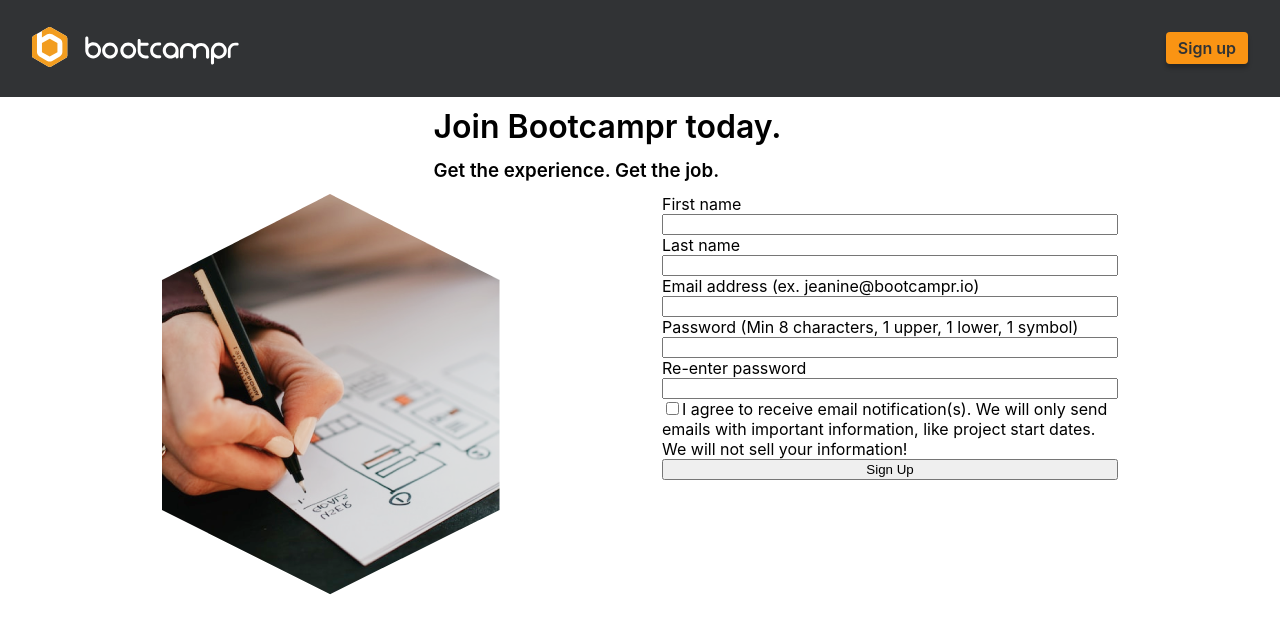
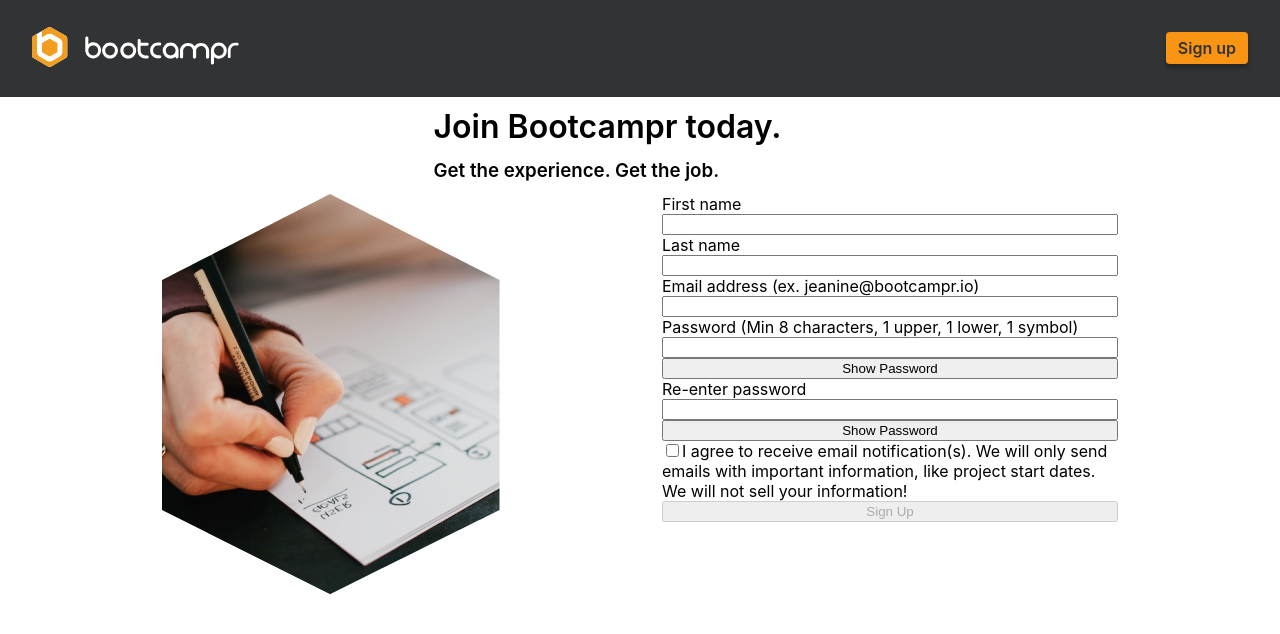
Before and after one commit to yeezick/bootcampr-assessment, a React (Create React App) app in the folder frontend/: page /sign-up in a window 1280 px wide. Shown: the top 634 px of the page. Built offline with nearby package versions, Linux system fonts and the light colour scheme.

Commit message:
add more logic to sing up component to hanlde password criteria and render corresponding message

```diff
--- a/frontend/src/screens/SignUp/SignUp.tsx
+++ b/frontend/src/screens/SignUp/SignUp.tsx
@@ -1,8 +1,106 @@
-import React from 'react'
+import React, { useState } from 'react'
 import SignupLogo from 'assets/SignupLogo.png'
 import './Signup.scss'
 
 export const SignUp: React.FC = () => {
+  const [firstName, setFirstName] = useState<string>('');
+  const [lastName, setLastName] = useState<string>('');
+  const [email, setEmail] = useState<string>('');
+  const [password, setPassword] = useState<string>('');
+  const [reenteredPassword, setReenteredPassword] = useState<string>('');
+  const [passwordsMatch, setPasswordsMatch] = useState<boolean>(false);
+  const [needPasswordValidations, setNeedPasswordValidations] = useState<string[]>([]);
+  const [metPasswordValidations, setMetPasswordValidations] = useState<string[]>([]);
+  const [showPasswordValidations, setShowPasswordValidations] = useState<boolean>(false);
+  const [receiveNotifications, setReceiveNotifications] = useState<boolean>(false);
+  const [showPassword, setShowPassword] = useState<boolean>(false);
+
+  const handleFirstNameChange = (e: React.ChangeEvent<HTMLInputElement>) => {
+    setFirstName(e.target.value);
+  };
+
+  const handleLastNameChange = (e: React.ChangeEvent<HTMLInputElement>) => {
+    setLastName(e.target.value);
+  };
+
+  const handleEmailChange = (e: React.ChangeEvent<HTMLInputElement>) => {
+    setEmail(e.target.value);
+  };
+
+  const handlePasswordChange = (e: React.ChangeEvent<HTMLInputElement>) => {
+    const newPass = e.target.value;
+    setPassword(newPass);
+    validatePassword(newPass);
+  };
+
+  const handleReenteredPasswordChange = (e: React.ChangeEvent<HTMLInputElement>) => {
+    const reenteredPass = e.target.value;
+    setReenteredPassword(reenteredPass);
+
+    if (reenteredPass === password) {
+      setPasswordsMatch(true);
+      setShowPasswordValidations(false)
+    } else {
+      setPasswordsMatch(false);
+      return;
+    }
+  };
+
+  const handleReceiveNotificationsChange = () => {
+    setReceiveNotifications(!receiveNotifications);
+  };
+
+  const handlePasswordVisibility = () => {
+    setShowPassword(!showPassword);
+  };
+
+  const signupButtonDisabled = (): boolean => {
+    return (
+      !passwordsMatch ||
+      firstName === "" ||
+      lastName === "" ||
+      email === "" ||
+      needPasswordValidations.length > 0
+    );
+  };
+
+  const handleSubmit = (e: React.FormEvent<HTMLFormElement>) => {
+    return;
+  };
+
+  const validatePassword = (password: string) => {
+    const needValidations: string[] = [];
+    const metValidations: string[] = [];
+
+    if (!/[A-Z]/.test(password)) {
+      needValidations.push('1 uppercase');
+    } else if (/[A-Z]/.test(password)) {
+      metValidations.push('1 uppercase');
+    }
+
+    if (!/[a-z]/.test(password)) {
+      needValidations.push('1 lowercase');
+    } else if (/[a-z]/.test(password)) {
+      metValidations.push('1 lowercase');
+    }
+
+    if (!/\d/.test(password) && !/[!@#$%^&*(),.?":{}|<>]/.test(password)) {
+      needValidations.push('1 symbol');
+    } else if (!/\d/.test(password) && /[!@#$%^&*(),.?":{}|<>]/.test(password)) {
+      metValidations.push('1 symbol');
+    }
+
+    if (password.length < 8) {
+      needValidations.push('Minimum 8 characters');
+    } else if (password.length >= 8) {
+      metValidations.push('Minimum 8 characters');
+    }
+
+    setNeedPasswordValidations(needValidations);
+    setMetPasswordValidations(metValidations);
+    setShowPasswordValidations(true);
+  };
+
   return (
     <div className='signup-container'>
 
@@ -21,43 +119,89 @@ export const SignUp: React.FC = () => {
               <input
                 type="text"
                 className='firstName'
+                value={firstName}
+                onChange={handleFirstNameChange}
               />
 
               <label htmlFor="lastName">Last name</label>
               <input
                 type="text"
                 className="lastName"
+                value={lastName}
+                onChange={handleLastNameChange}
               />
 
               <label htmlFor="email">Email address (ex. jeanine@bootcampr.io) </label>
               <input
                 type="text"
                 className="email"
+                value={email}
+                onChange={handleEmailChange}
               />
 
               <label htmlFor="password">Password (Min 8 characters, 1 upper, 1 lower, 1 symbol)</label>
               <input
-                type="text"
+                type={showPassword ? 'text' : 'password'}
                 className="password"
+                value={password}
+                onChange={handlePasswordChange}
               />
+
+
+              {needPasswordValidations.length > 0 && showPasswordValidations && (
+                <div style={{ color: 'red' }}>
+                  {needPasswordValidations.map((validation, index) => (
+                    <div key={index}>{validation}</div>
+                  ))}
+                </div>
+              )}
+              {metPasswordValidations.length > 0 && showPasswordValidations && (
+                <div style={{ color: 'green' }}>
+                  {metPasswordValidations.map((validation, index) => (
+                    <div key={index}>{validation}</div>
+                  ))}
+                </div>
+              )}
+
+
+              <button type="button" onClick={handlePasswordVisibility}>
+                {showPassword ? 'Hide' : 'Show'} Password
+              </button>
 
               <label htmlFor="confirmPassword">Re-enter password </label>
               <input
-                type="text"
+                type={showPassword ? 'text' : 'password'}
                 className="confirmPassword"
-              />
+                value={reenteredPassword}
+                onChange={handleReenteredPasswordChange}
+                />
+
+              <button type="button" onClick={handlePasswordVisibility}>
+                {showPassword ? 'Hide' : 'Show'} Password
+              </button>
+
+                {!showPasswordValidations && passwordsMatch && (
+                  <div style={{ color: 'green' }}> Passwords match!</div>
+                )}
 
               <label>
                 <input
                   type="checkbox"
                   className="notifications"
+                  checked={receiveNotifications}
+                  onChange={handleReceiveNotificationsChange}
                 />
                 I agree to receive email notification(s). We will only send
                 emails with important information, like project start dates.
                 We will not sell your information!
               </label>
 
-              <button type='submit' className="signup-button">Sign Up</button>
+              <button
+                type='submit'
+                className="signup-button"
+                disabled={signupButtonDisabled()}
+                > Sign Up
+              </button>
 
             </form>
         </div>
```
